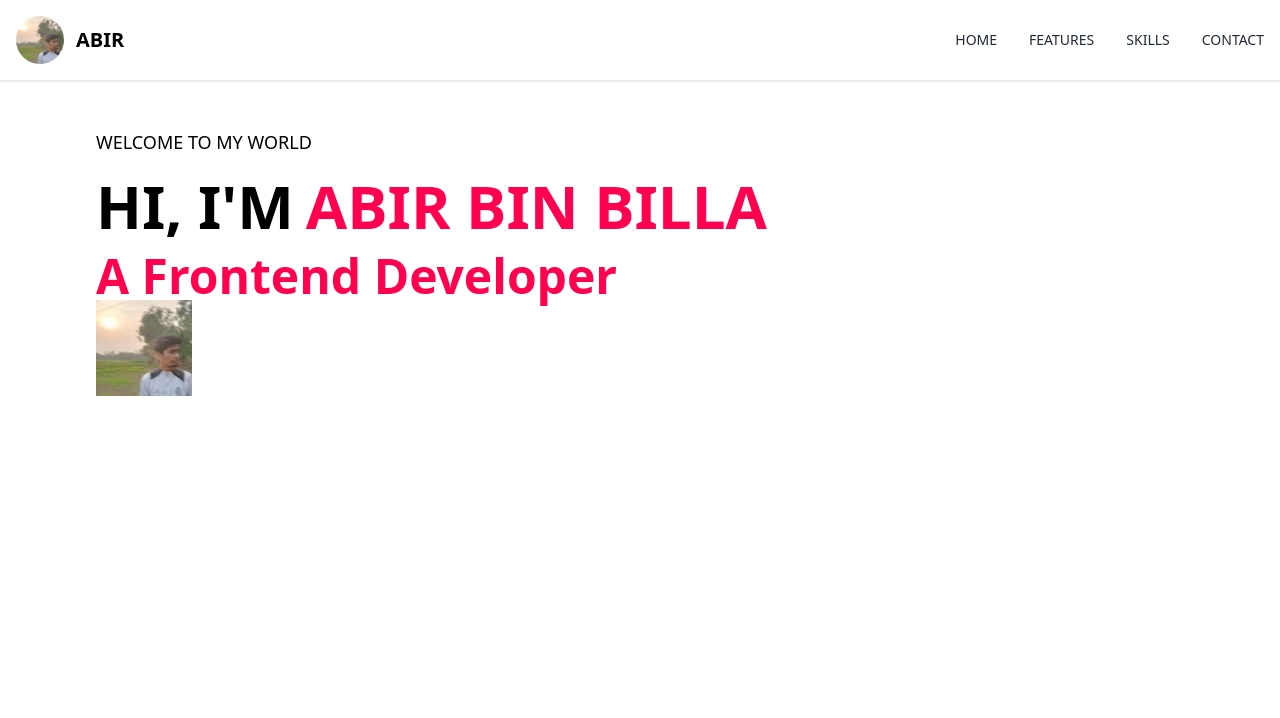
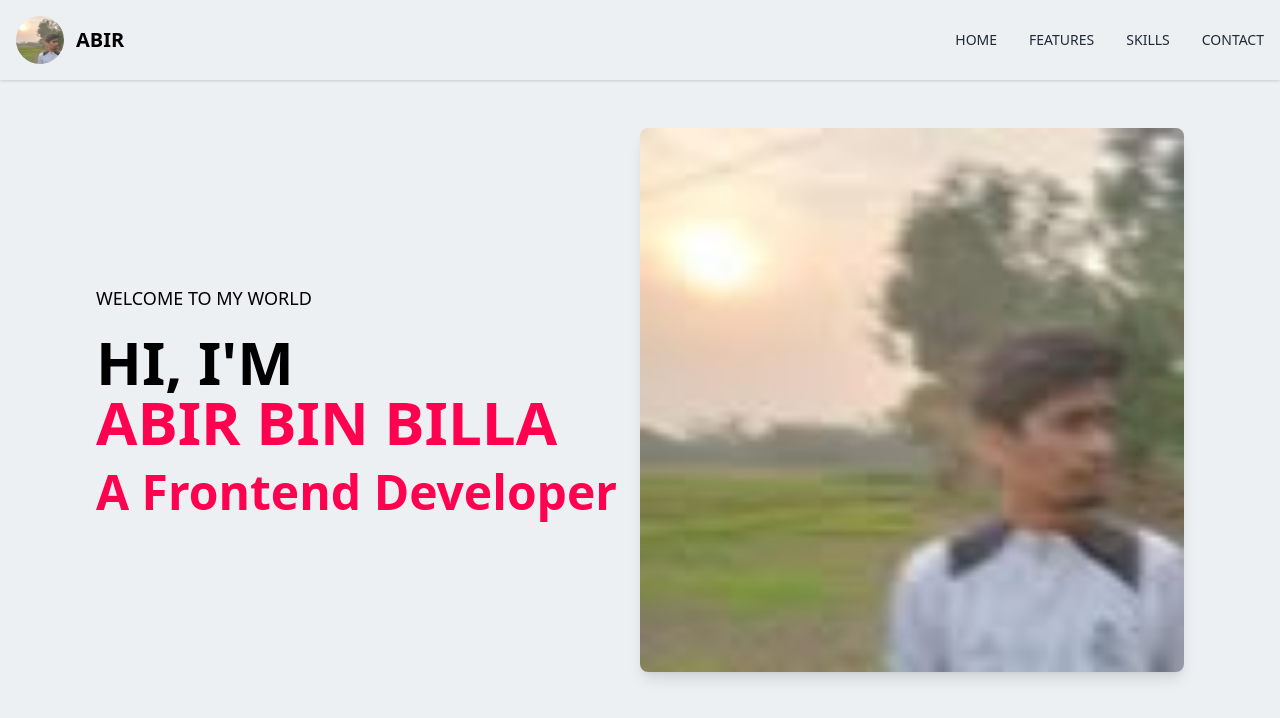
Before and after one commit to devnix-sadib/portfolio_for_dada, a website: page index.html in a window 1280 px wide. Drawn offline with nearby package versions, Linux system fonts and the light colour scheme.

Commit message:
home part added

```diff
--- a/index.html
+++ b/index.html
@@ -10,7 +10,7 @@
     <style>
         .dark-bg {
             background-color: #ecf0f3;
-            color: #f8fafc;
+            color: black;
         }
 
         .dark-bg a {
@@ -32,8 +32,8 @@
     </style>
 </head>
 
-<body class="bg-customGreen relative">
-    <header class="p-4 shadow z-30 bg-customGreen fixed w-full">
+<body class="bg-customGreen relative dark-bg"> <!-- Added dark-bg here for the whole page -->
+    <header class="p-4 shadow z-30 bg-customGreen fixed w-full dark-bg"> <!-- dark-bg added here -->
         <div class="container mx-auto flex items-center justify-between">
             <div class="flex items-center">
                 <img src="img/dada.jpg" alt="Profile" class="h-12 w-12 rounded-full">
@@ -71,19 +71,25 @@
 
     <div id="overlay" class="fixed inset-0 bg-black bg-opacity-50 hidden z-20 lg:hidden"></div>
 
-    <main id="home" class="px-6 md:px-12 lg:px-24 pt-32">
-        <div>
-            <p class=" text-lg font-sans">WELCOME TO MY WORLD</p>
+<main id="home" class="px-6 md:px-12 lg:px-24 pt-32">
+    <div class="flex flex-wrap lg:flex-nowrap items-center">
+        <!-- Text Section -->
+        <div class="w-full lg:w-1/2 mb-8 lg:mb-0 order-2 md:order-none">
+            <p class="text-lg font-sans">WELCOME TO MY WORLD</p>
+            <div class="font-bold text-3xl md:text-5xl lg:text-6xl pt-5">
+                <h1>HI, I'M</h1>
+                <span class="redText">ABIR BIN BILLA</span>
+            </div>
+            <div class="mt-4">
+                <h2 class="font-bold text-xl md:text-3xl lg:text-5xl redText">A Frontend Developer</h2>
+            </div>
         </div>
-        <div class="font-bold text-3xl md:text-5xl lg:text-6xl relative flex flex-wrap  pt-5">
-            <h1>HI, I'M</h1>
-            <span class="redText pl-3">ABIR BIN BILLA</span>
+         <!-- Image Section -->
+         <div class="w-full lg:w-1/2 flex justify-center lg:justify-end order-1 md:order-none">
+            <img src="img/dada.jpg" alt="Hero Image" class="w-3/4 lg:w-full rounded-lg shadow-lg">
         </div>
-        <div class=" mt-4">
-            <h2 class="font-bold text-xl md:text-3xl lg:text-5xl redText">A Frontend Developer</h2>
-        </div>
-        <div><img src="img/dada.jpg" alt="Profile" class="flex"></div>
-    </main>
+    </div>
+</main>
 
     <script>
         const menuButton = document.getElementById("menuButton");
```
